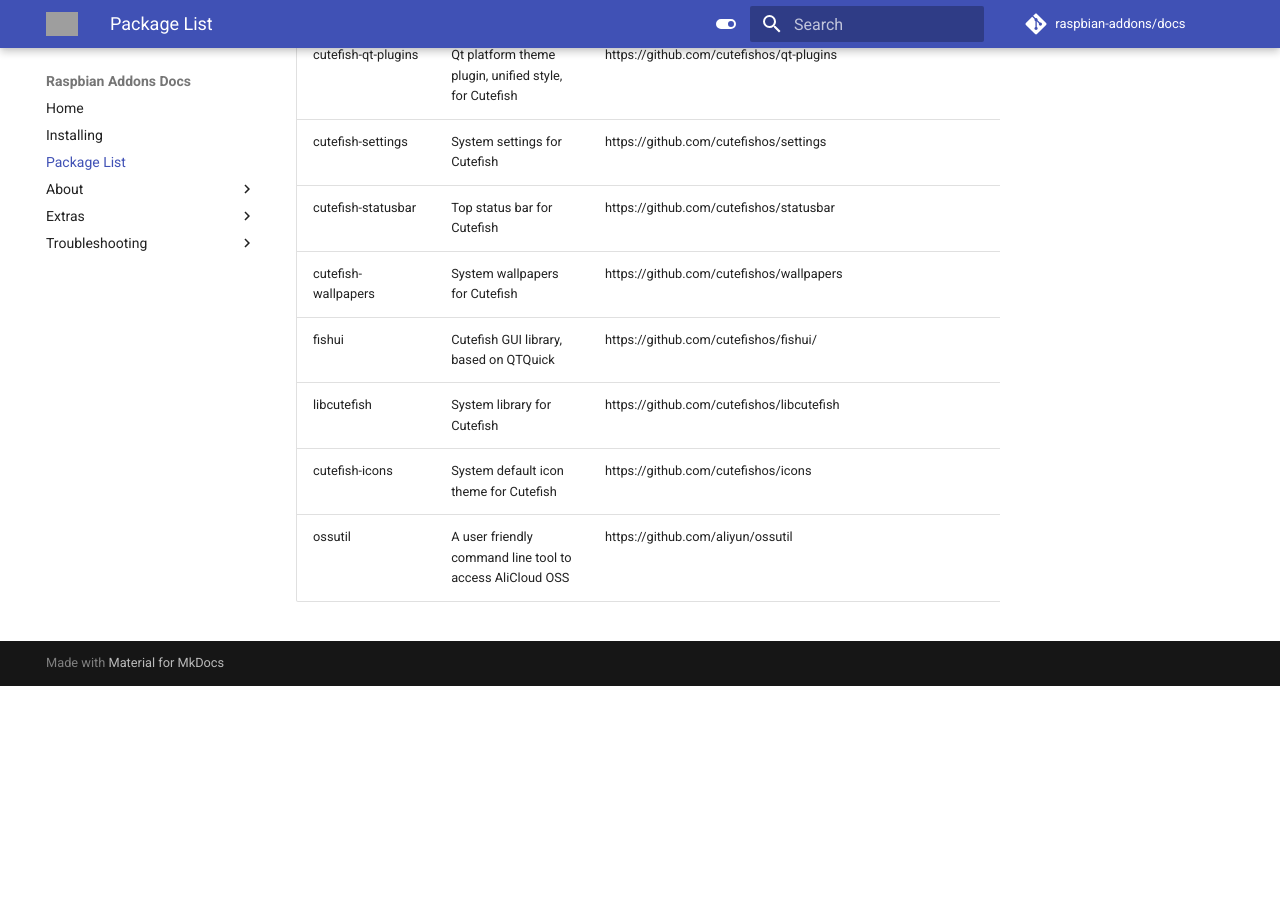
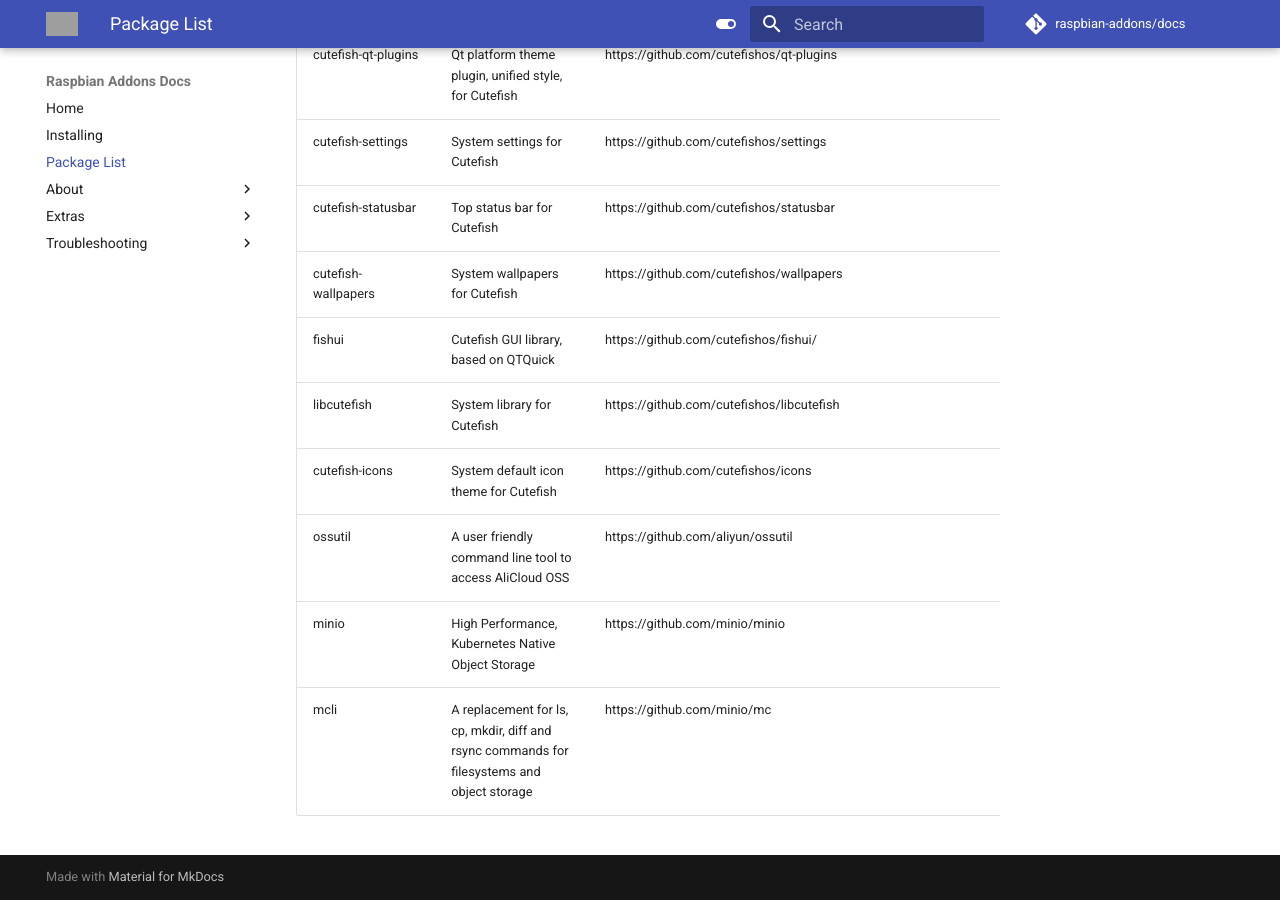
Before and after one commit to raspbian-addons/docs, an MkDocs documentation site: the page built from docs/package-list.md, in a window 1280 px wide and 900 px high, scrolled down 18810 px. Built offline with MkDocs 1.6.1 and Material for MkDocs 9.7.7, drawn with Linux system fonts in a browser that asks for light colours; comment, search, counter and statistics services are not loaded; before the commit the page ends 19496 px from its top, so only the background shows below that; grey boxes are pictures that could not be loaded.

Commit message:
packagelist: add minio & mcli

```diff
--- a/docs/package-list.md
+++ b/docs/package-list.md
@@ -233,3 +233,5 @@
 | libcutefish | System library for Cutefish | https://github.com/cutefishos/libcutefish |
 | cutefish-icons | System default icon theme for Cutefish | https://github.com/cutefishos/icons |
 | ossutil | A user friendly command line tool to access AliCloud OSS | https://github.com/aliyun/ossutil |
+| minio | High Performance, Kubernetes Native Object Storage | https://github.com/minio/minio |
+| mcli | A replacement for ls, cp, mkdir, diff and rsync commands for filesystems and object storage | https://github.com/minio/mc |
```
